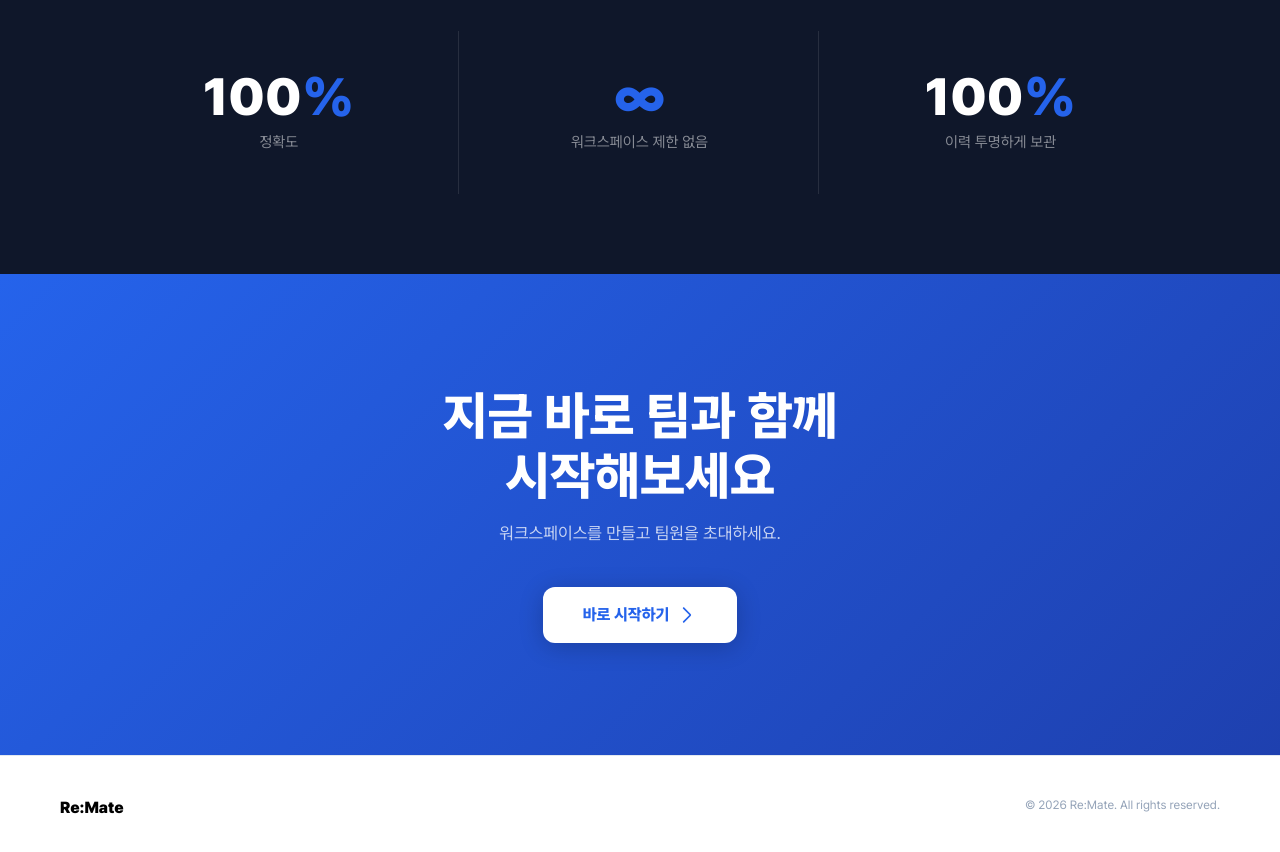
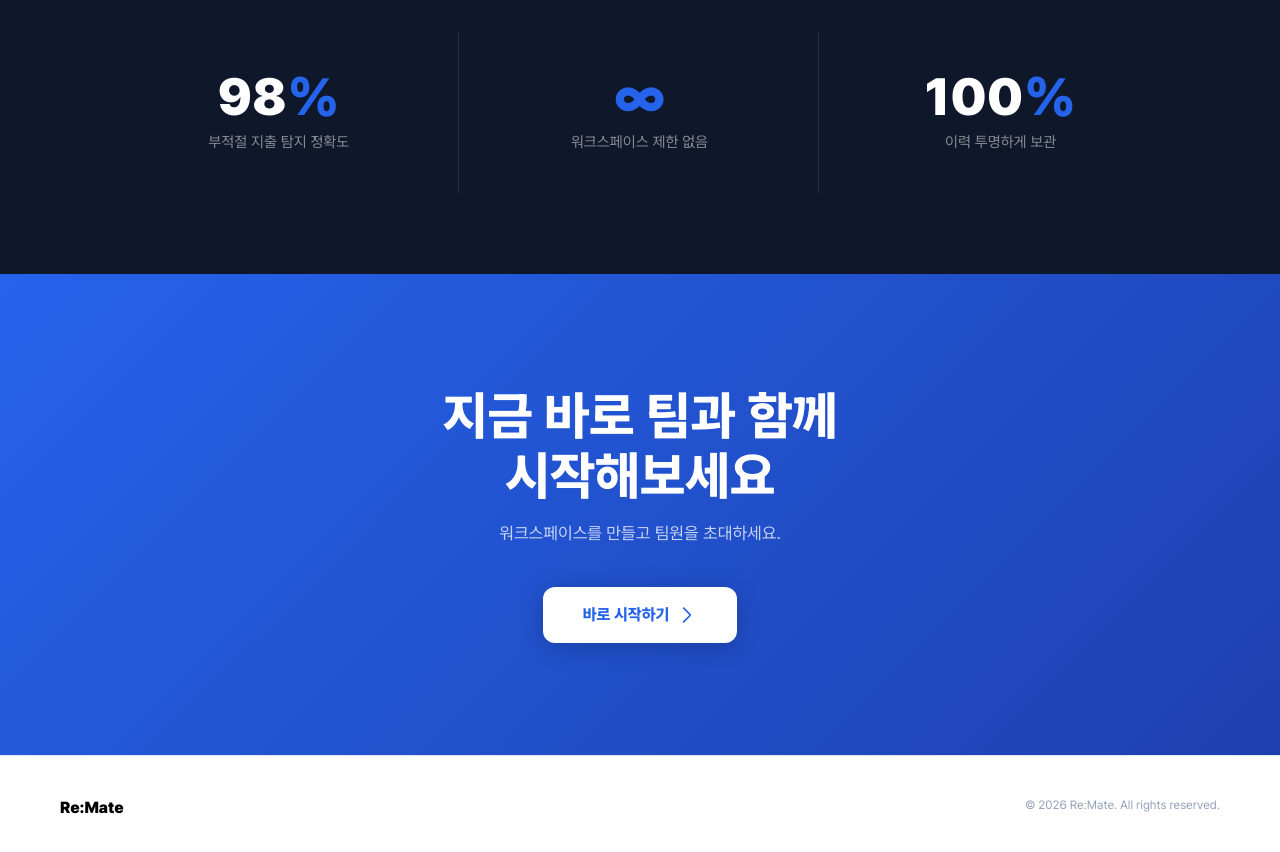
Before and after one commit to LMS10/ReMate, a Next.js app: page / in a window 1280 px wide. Shown: the part 3800-4652 px from the top of the page. Built offline with nearby package versions, Linux system fonts and the light colour scheme; no server answers.

Commit message:
💄 Design: 랜딩페이지 통계 수치 및 설명 텍스트 수정

```diff
--- a/src/app/(before-login)/(landing)/_components/StatsSection.tsx
+++ b/src/app/(before-login)/(landing)/_components/StatsSection.tsx
@@ -4,11 +4,11 @@ const STATS = [
   {
     big: (
       <>
-        {'100'}
+        {'98'}
         <em className='text-[#2563EB] not-italic'>%</em>
       </>
     ),
-    small: '정확도',
+    small: '부적절 지출 탐지 정확도',
   },
   { big: <em className='text-[#2563EB] not-italic'>∞</em>, small: '워크스페이스 제한 없음' },
   {
```
